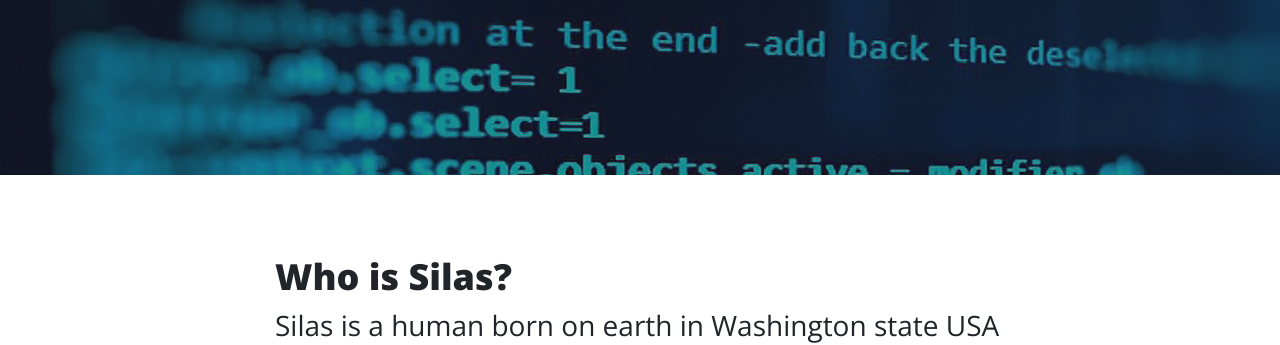
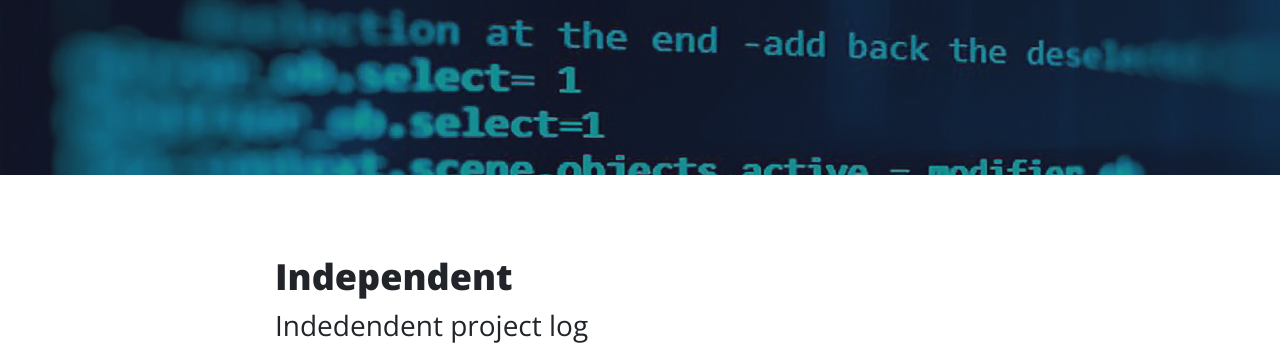
Before and after one commit to 42silasweis/42silasweis.github.io, a website: page index.html in a window 1280 px wide. Shown: the part 453-798 px from the top of the page. Drawn offline with nearby package versions, Linux system fonts and the light colour scheme.

Commit message:
Update index.html

```diff
--- a/index.html
+++ b/index.html
@@ -77,6 +77,18 @@
   <div class="container">
     <div class="row">
       <div class="col-lg-8 col-md-10 mx-auto">
+        <div class="post-preview">
+          <a href="https://github.com/42silasweis/42silasweis.github.io/blob/master/my-independent-project.txt" target="_blank">
+            <h2 class="post-title">
+              Independent
+            </h2>
+            <h3 class="post-subtitle">
+              Indedendent project log
+            </h3>
+          </a>
+          <p class="post-meta"><a href="#"></a></p>
+        </div>
+        <hr>
         <div class="post-preview">
           <a href="#">
             <h2 class="post-title">
```
